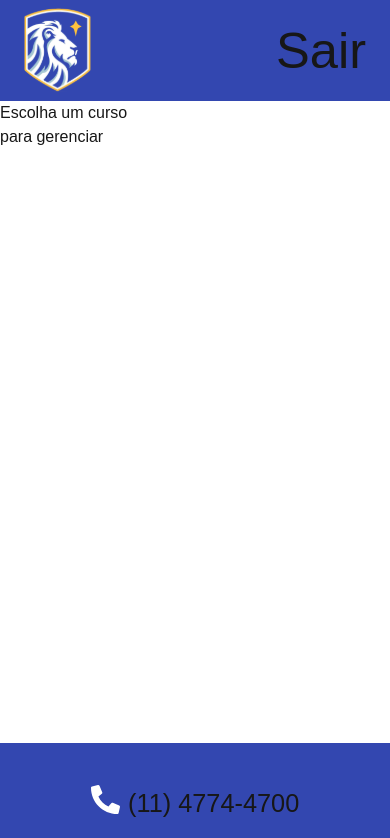
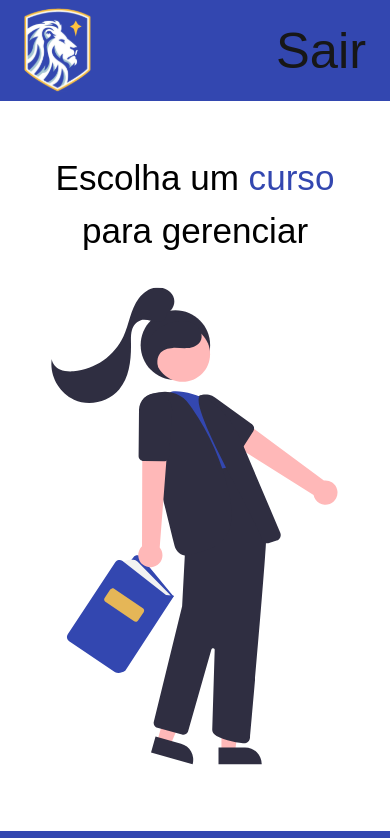
Before and after one commit to Lucas-Kolle/Lion-School-Next.js, a Next.js app: page / in a window 390 px wide. Shown: the top 838 px of the page. Built offline with nearby package versions, Linux system fonts and the light colour scheme.

Commit message:
main para mobile finalizado (sem requisições na API)

```diff
--- a/src/app/layout.js
+++ b/src/app/layout.js
@@ -26,7 +26,7 @@ export default function RootLayout({ children }) {
     >
       <body>
         <HeaderPrincipal />
-        <main className="h-[76vh]">
+        <main>
           {children}
         </main>
         <FooterPrincipal />
--- a/src/app/page.js
+++ b/src/app/page.js
@@ -1,10 +1,20 @@
 import Link from "next/link"; // Importando o componente Link do Next.js para navegação entre páginas.
+
+// importando o componente Image do Next.js para otimização de imagens
+import Image from "next/image"
 
 export default function Home() {
   return (
-    <div>
-      <text>Escolha um <span>curso</span> <br/>
-        para gerenciar</text>
+    <div className="flex flex-col align-center p-[6vh] bg-white gap-[2vh]">
+      <text className="text-center text-[9vw] text-black">Escolha um <span className="text-[#3347B0]">curso</span> <br/> para gerenciar</text>
+      <Image
+          src="/studant.svg"
+          alt="Logo do site"
+          width={500}
+          height={500}
+          className="h-[60vh] w-auto"
+      />
+
     </div>
   );
 }
--- a/src/components/footers/footer_principal.js
+++ b/src/components/footers/footer_principal.js
@@ -5,7 +5,7 @@ import Image from "next/image"
 export default function Footer() { /* O export serve para permitir que esse componente seja usado em outros arquivos.
     O default significa que este é o componente principal desse arquivo. */
     return (
-        <footer className="h-[55vh] bg-[#3347B0] p-[5vh] flex flex-col items-center gap-[4vh]">
+        <footer className="h-[48vh] bg-[#3347B0] p-[5vh] flex flex-col items-center gap-[4vh]">
             <div className="flex flex-col items-center justify-center gap-[2vh]">
                 <div className="flex gap-[2vw]">
                     <Image
--- a/src/components/headers/header_principal.js
+++ b/src/components/headers/header_principal.js
@@ -16,7 +16,7 @@ export default function Header() { /* O export serve para permitir que esse comp
                 />
             </div>
             <div className="flex">
-                <h1 className="text-[6vh]">Sair</h1>
+                <h1 className="text-[6vh] cursor-pointer">Sair</h1>
             </div>
         </header>
     )
```
